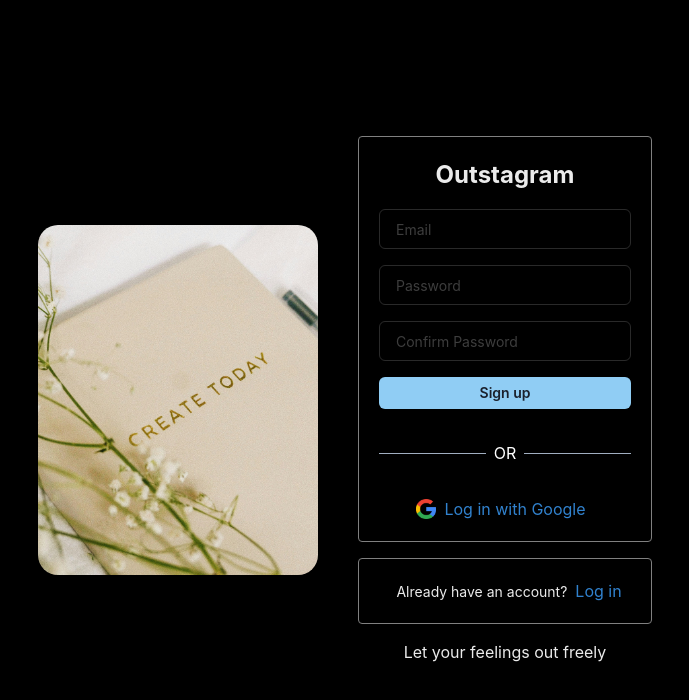
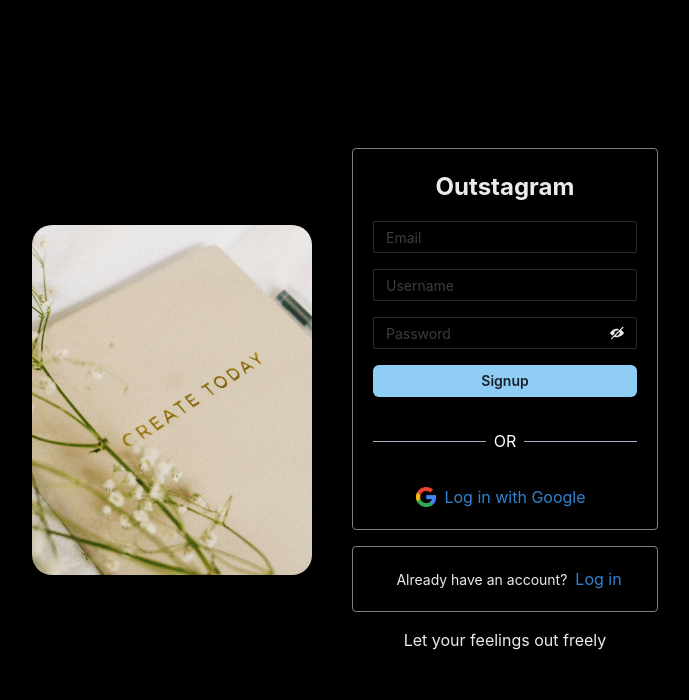
Before and after one commit to devpearlkim/Outstagram, a React (Vite) app: page /auth in a window 1280 px wide. Both pictures are taken after a click on the element "Sign Up". Shown: the top 700 px of the page, without its empty margins (295-984 px from the left). Built offline with nearby package versions, Linux system fonts and the light colour scheme; no server answers.

Commit message:
feat: seperate Login, Signup components from AuthFor

```diff
--- a/src/components/AuthForm/AuthForm.jsx
+++ b/src/components/AuthForm/AuthForm.jsx
@@ -8,8 +8,10 @@ import {
   VStack,
 } from '@chakra-ui/react';
 import { useRef, useState } from 'react';
-import { useNavigate } from 'react-router-dom';
+// import { useNavigate } from 'react-router-dom';
 import { googleLogin } from '../../firebase/firebase';
+import Login from './Login';
+import Signup from './Signup';
 
 const focusInput = (ref) => {
   if (ref.current) {
@@ -18,7 +20,7 @@ const focusInput = (ref) => {
 };
 
 export default function AuthForm() {
-  const nav = useNavigate();
+  // const nav = useNavigate();
   const [isLogin, setIsLogin] = useState(true);
   const [formData, setFormData] = useState({
     email: '',
@@ -36,28 +38,28 @@ export default function AuthForm() {
     }));
   };
 
-  const handleAuth = () => {
-    if (!formData.email) {
-      alert('Please fill all the fields');
-      focusInput(emailInputRef);
-      return;
-    }
+  // const handleAuth = () => {
+  //   if (!formData.email) {
+  //     alert('Please fill all the fields');
+  //     focusInput(emailInputRef);
+  //     return;
+  //   }
 
-    if (!formData.password) {
-      alert('Please fill all the fields');
-      focusInput(pwInputRef);
-      return;
-    }
+  //   if (!formData.password) {
+  //     alert('Please fill all the fields');
+  //     focusInput(pwInputRef);
+  //     return;
+  //   }
 
-    if (!isLogin && !formData.confirmPassword) {
-      alert('Please fill all the fields');
-      focusInput(cpwInputRef);
-      return;
-    }
+  //   if (!isLogin && !formData.confirmPassword) {
+  //     alert('Please fill all the fields');
+  //     focusInput(cpwInputRef);
+  //     return;
+  //   }
 
-    // NOTE 로그인, 회원가입 로직
-    nav('/');
-  };
+  //   // NOTE 로그인, 회원가입 로직
+  //   nav('/');
+  // };
 
   return (
     <>
@@ -66,45 +68,8 @@ export default function AuthForm() {
           <Text fontSize={'2xl'} fontWeight={'bold'} cursor={'pointer'}>
             Outstagram
           </Text>
-          <Input
-            placeholder='Email'
-            fontSize={14}
-            type='email'
-            name='email'
-            value={formData.email}
-            onChange={onChangeInput}
-            ref={emailInputRef}
-          />
-          <Input
-            placeholder='Password'
-            fontSize={14}
-            type='password'
-            name='password'
-            value={formData.password}
-            onChange={onChangeInput}
-            ref={pwInputRef}
-          />
-          {!isLogin ? (
-            <Input
-              placeholder='Confirm Password'
-              fontSize={14}
-              type='password'
-              name='confirmPassword'
-              value={formData.confirmPassword}
-              onChange={onChangeInput}
-              ref={cpwInputRef}
-            />
-          ) : null}
+          {isLogin ? <Login /> : <Signup />}
 
-          <Button
-            w={'full'}
-            colorScheme='blue'
-            size={'sm'}
-            fontSize={14}
-            onClick={handleAuth}
-          >
-            {isLogin ? 'Log in' : 'Sign up'}
-          </Button>
           <Flex
             justifyContent={'center'}
             alignItems={'center'}
--- /dev/null
+++ b/src/components/AuthForm/GoogleAuth.jsx
@@ -0,0 +1,3 @@
+export default function GoogleAuth() {
+  return <div>GoogleAuth</div>;
+}
--- /dev/null
+++ b/src/components/AuthForm/Login.jsx
@@ -0,0 +1,45 @@
+import { Button, Input } from '@chakra-ui/react';
+import { useRef, useState } from 'react';
+
+export default function Login() {
+  const [formData, setFormData] = useState({
+    email: '',
+    password: '',
+    confirmPassword: '',
+  });
+
+  const onChangeInput = (e) => {
+    setFormData((prevFormData) => ({
+      ...prevFormData,
+      [e.target.name]: e.target.value,
+    }));
+  };
+
+  const emailInputRef = useRef(null);
+  const pwInputRef = useRef(null);
+  return (
+    <>
+      <Input
+        placeholder='Email'
+        fontSize={14}
+        type='email'
+        name='email'
+        value={formData.email}
+        onChange={onChangeInput}
+        ref={emailInputRef}
+      />
+      <Input
+        placeholder='Password'
+        fontSize={14}
+        type='password'
+        name='password'
+        value={formData.password}
+        onChange={onChangeInput}
+        ref={pwInputRef}
+      />
+      <Button w={'full'} colorScheme='blue' size={'sm'} fontSize={14}>
+        Log in
+      </Button>
+    </>
+  );
+}
--- /dev/null
+++ b/src/components/AuthForm/Signup.jsx
@@ -0,0 +1,71 @@
+import { ViewIcon, ViewOffIcon } from '@chakra-ui/icons';
+import { Button, Input, InputGroup, InputRightElement } from '@chakra-ui/react';
+import { useRef, useState } from 'react';
+
+export default function Signup() {
+  const [formData, setFormData] = useState({
+    email: '',
+    password: '',
+    username: '',
+  });
+
+  const onChangeInput = (e) => {
+    setFormData((prevFormData) => ({
+      ...prevFormData,
+      [e.target.name]: e.target.value,
+    }));
+  };
+
+  const [showPassword, setShowPassword] = useState(false);
+  const emailInputRef = useRef(null);
+  const pwInputRef = useRef(null);
+  const usernameInputRef = useRef(null);
+  return (
+    <>
+      <Input
+        placeholder='Email'
+        fontSize={14}
+        type='email'
+        name='email'
+        value={formData.email}
+        onChange={onChangeInput}
+        size={'sm'}
+        ref={emailInputRef}
+      />
+      <Input
+        placeholder='Username'
+        fontSize={14}
+        type='text'
+        name='username'
+        value={formData.username}
+        onChange={onChangeInput}
+        size={'sm'}
+        ref={usernameInputRef}
+      />
+      <InputGroup>
+        <Input
+          placeholder='Password'
+          fontSize={14}
+          type={showPassword ? 'text' : 'password'}
+          name='password'
+          value={formData.password}
+          onChange={onChangeInput}
+          size={'sm'}
+          ref={pwInputRef}
+        />
+        <InputRightElement h={'full'}>
+          <Button
+            variant={'gost'}
+            size={'sm'}
+            onClick={() => setShowPassword(!showPassword)}
+          >
+            {showPassword ? <ViewIcon /> : <ViewOffIcon />}
+          </Button>
+        </InputRightElement>
+      </InputGroup>
+      <Button w={'full'} colorScheme='blue' size={'sm'} fontSize={14}>
+        Signup
+      </Button>
+    </>
+  );
+}
```
